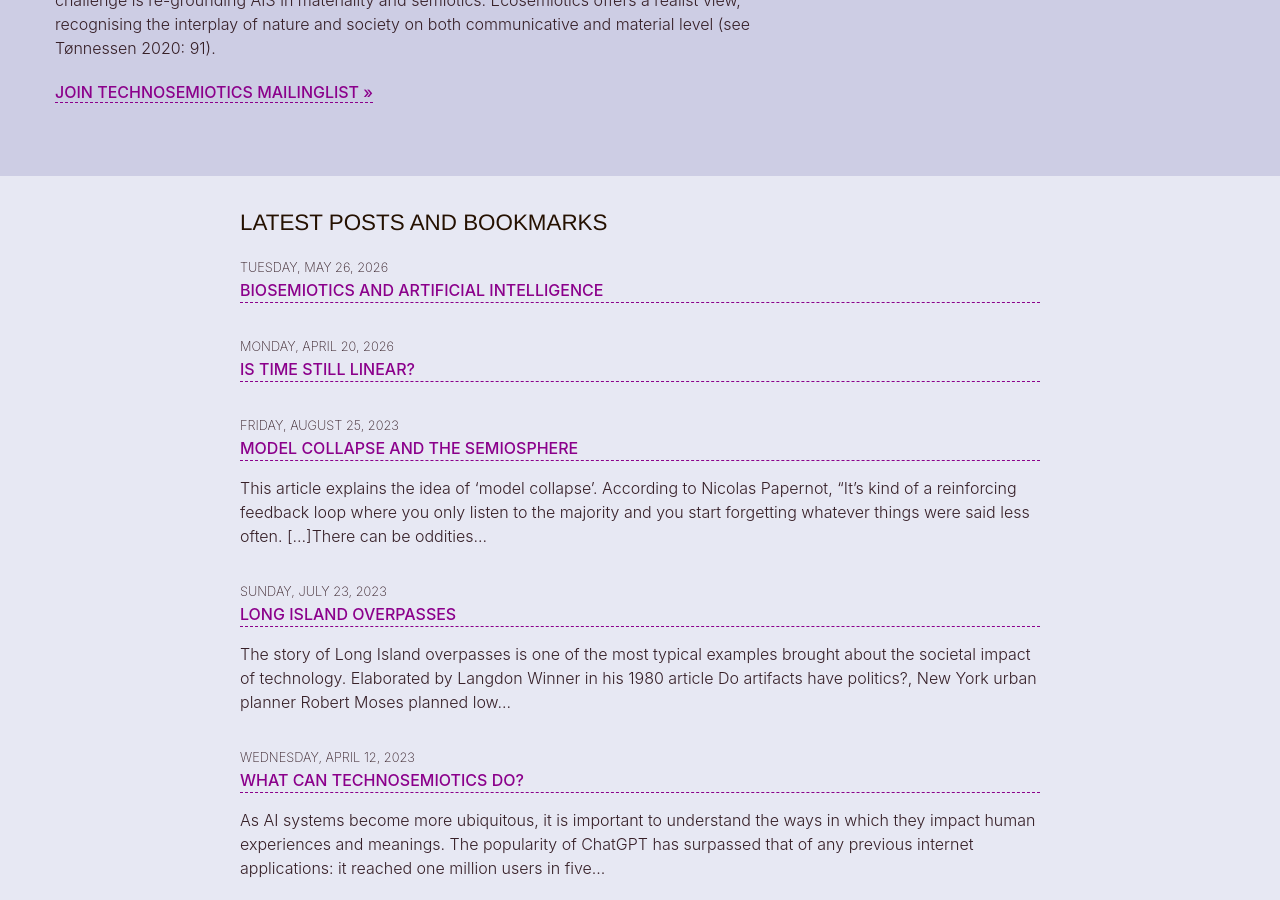
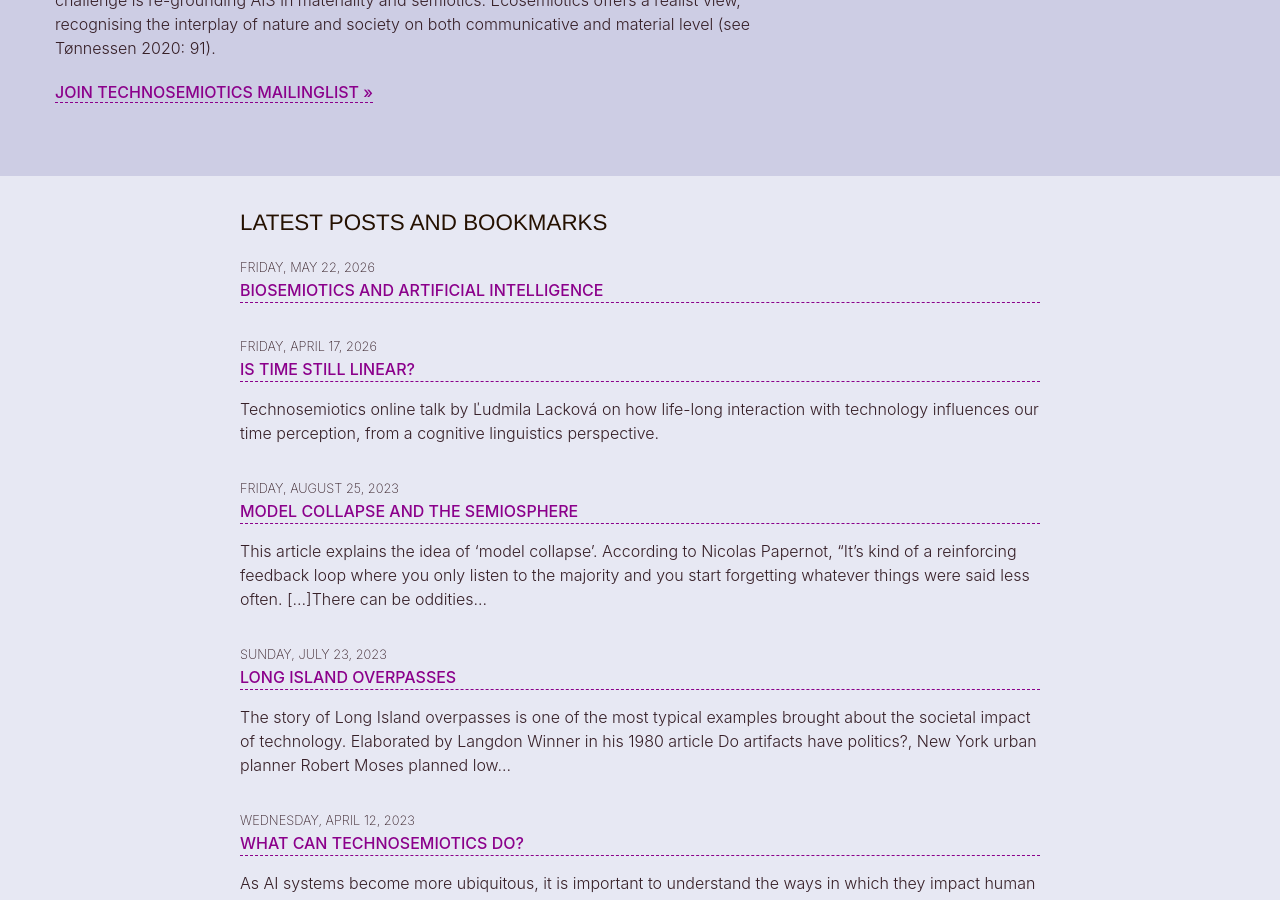
Before and after one commit to technosemiotics/technosemiotics.net, a Jekyll site: the page built from index.md, in a window 1280 px wide and 900 px high, scrolled down 449 px. Built offline with Jekyll 4.4.1, drawn with Linux system fonts in a browser that asks for light colours.

Commit message:
define excerpts, change date

```diff
--- a/_posts/2026-04-20-ludmila-lackova.md
+++ b/_posts/2026-04-17-ludmila-lackova.md
@@ -2,15 +2,16 @@
 title: "Is Time Still Linear?"
 subtitle: "Digital Media and the New Spatiality of Temporal Experience"
 permalink: /ludmila-lackova-digital-temporal-experience/
-categories: [talks, videos, Technosemiotics Seminars 2026]
+categories: [talks, videos, Technosemiotics talks 2026]
 tags: [cognitive semiotics, digital media, time perception]
 featured-img:
 author: Ľudmila Lacková
 ---
 
+Technosemiotics online talk by Ľudmila Lacková on how life-long interaction with technology influences our time perception, from a cognitive linguistics perspective.
 
 {% include youtube-player.html id="UgxK7-WpKY" %}
 
-Ľudmila Lacková is an Associate Dean and Assistant Professor in the Semiotics program at Charles University in Prague and Program Director in Linguistics at Palacký University in Olomouc. She is an executive member of the International Society for Biosemiotic Studies (ISBS) and Director of the International Semiotics Institute (ISI). She serves as Editor-in-Chief of Linguistic Frontiers (De Gruyter Open/Sciendo), Associate Editor of Biosemiotics (Springer), and Associate Editor of the book series Numanities: Arts and Humanities in Progress (Springer). Her latest monograph Language of Life: A Peircean Approach to Living Organisms (2025) explores applications of Peircean semeiotic in biology and linguistics.
+Ľudmila Lacková is an Associate Dean and Assistant Professor in the Semiotics program at Charles University in Prague and Program Director in Linguistics at Palacký University in Olomouc. She is an executive member of the International Society for Biosemiotic Studies (ISBS) and Director of the International Semiotics Institute (ISI). <!--more-->She serves as Editor-in-Chief of Linguistic Frontiers (De Gruyter Open/Sciendo), Associate Editor of Biosemiotics (Springer), and Associate Editor of the book series Numanities: Arts and Humanities in Progress (Springer). Her latest monograph Language of Life: A Peircean Approach to Living Organisms (2025) explores applications of Peircean semeiotic in biology and linguistics.
 
 Her current research bridges cognitive semiotics, cognitive linguistics, and media theory. Inspired in part by Marshall McLuhan, her work avoids strong technological determinism and instead develops a testable hypothesis concerning the impact of digital media on time perception. Building on research in cognitive linguistics, which shows that writing direction (left-to-right, right-to-left, vertical) shapes temporal conceptualization, she examines how digital environments introduce new forms of spatial orientation. In digital writing and interaction, directionality extends beyond fixed axes through practices such as scrolling, swiping, and multidirectional navigation. The project investigates how these novel spatio-temporal dynamics may influence conceptual metaphors of time, potentially reshaping how users experience temporal flow in digitally mediated contexts.
```
Also changed, not shown: _posts/2026-05-22-nicola-zengiaro.md (added, +17 -0 lines), _posts/2026-05-26-nicola-zengiaro.md (deleted, +0 -17 lines).
